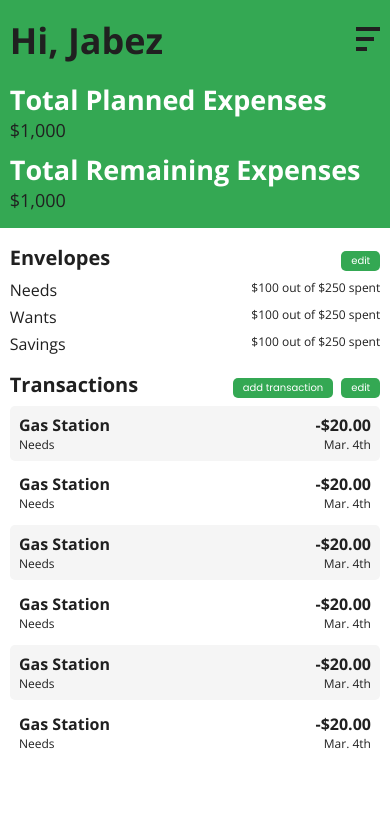
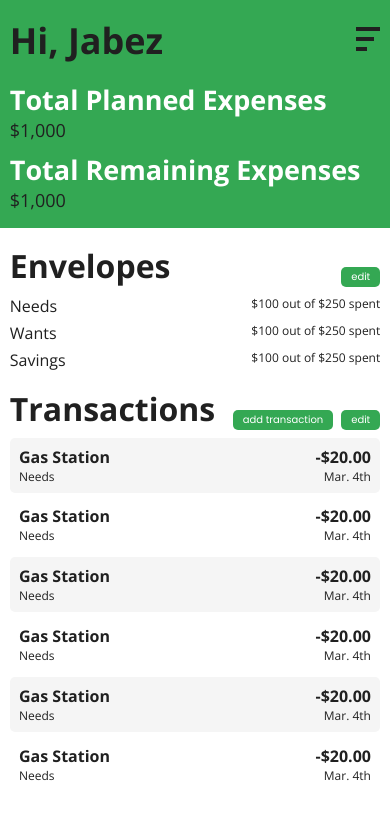
Before and after one commit to BezDailey/Budgeting-App-Frontend, a React (Create React App) app: page / in a window 390 px wide. Shown: the top 820 px of the page. Built offline with nearby package versions, Linux system fonts and the light colour scheme.

Commit message:
responsive header font-size

```diff
--- a/src/pages/Budget/Budget.module.css
+++ b/src/pages/Budget/Budget.module.css
@@ -12,7 +12,7 @@
 
 :local(.sectionHeader) {
   font-weight: var(--font-bold);
-  font-size: 20px;
+  font-size: 2rem;
 }
 
 :local(.envelopes) {
```
